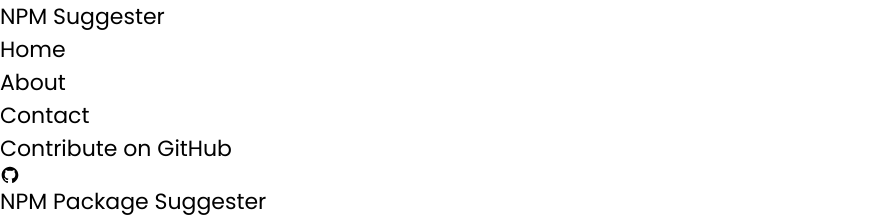
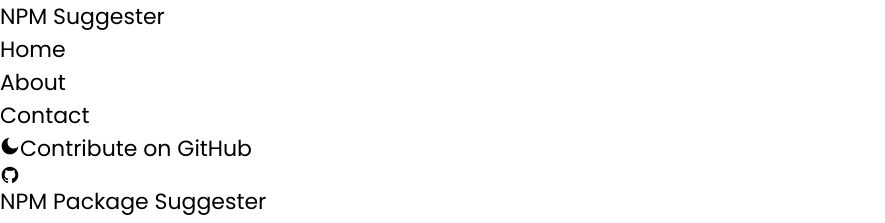
Before and after one commit to Muhammad-Owais-Warsi/NPM-Suggester, a React (Vite) app: page / in a window 1280 px wide. Shown: the top 223 px of the page, without its empty margins (0-885 px from the left). Built offline with nearby package versions, Linux system fonts and the light colour scheme; no server answers; what @nextui-org/react would draw is missing.

Commit message:
added dark mode toggle

```diff
--- a/src/components/About/About.tsx
+++ b/src/components/About/About.tsx
@@ -12,14 +12,14 @@
     }, []);
 
     return (
-        <div className="min-h-screen bg-gradient-to-r from-blue-400 to-violet-600 flex flex-col items-center justify-center text-white">
+        <div className="min-h-screen bg-gradient-to-r from-blue-400 to-violet-600 flex flex-col items-center justify-center text-white pb-11">
             <motion.div
                 initial={{ opacity: 0, y: -50 }}
                 animate={{ opacity: 1, y: 0 }}
                 transition={{ duration: 0.5 }}
                 className="text-center"
             >
-                <FaInfoCircle size={50} className="mb-4" />
+                <FaInfoCircle size={50} className="m-0" />
                 <h1 className="text-4xl font-bold mb-6">About Us</h1>
                 <p className="text-xl mb-8 max-w-prose">
                     We are dedicated to helping developers optimize their projects by providing quick recommendations for NPM packages. Our goal is to make your development process smoother and more efficient.
--- a/src/components/Nabvar.tsx
+++ b/src/components/Nabvar.tsx
@@ -1,17 +1,34 @@
-import React from "react";
+import React, { useState, useEffect } from "react";
 import { Link } from "react-router-dom";
 import { motion } from "framer-motion";
-import { RiGithubFill } from "react-icons/ri"; // Import GitHub icon from react-icons/ri
+import { RiGithubFill, RiMoonFill, RiSunFill } from "react-icons/ri"; // Import GitHub, Moon, and Sun icons from react-icons/ri
 
 const NavBar: React.FC = () => {
+    const [darkMode, setDarkMode] = useState(false);
+
+    useEffect(() => {
+        // Check local storage for dark mode preference
+        const savedDarkMode = localStorage.getItem("darkMode") === "true";
+        setDarkMode(savedDarkMode);
+        if (savedDarkMode) {
+            document.documentElement.classList.add("dark");
+        }
+    }, []);
+
+    const toggleDarkMode = () => {
+        setDarkMode(!darkMode);
+        localStorage.setItem("darkMode", (!darkMode).toString());
+        document.documentElement.classList.toggle("dark");
+    };
+
     return (
-        <nav className="bg-blue-600 p-4 shadow-md flex items-center justify-between">
+        <nav className="bg-blue-600 dark:bg-gray-900 p-4 shadow-md flex items-center justify-between">
             {/* Animated H1 Tag */}
             <motion.h1
                 initial={{ opacity: 0, y: -20 }}
                 animate={{ opacity: 1, y: 0 }}
                 transition={{ duration: 0.5 }}
-                className="text-white text-2xl font-bold"
+                className="text-white dark:text-gray-100 text-2xl font-bold"
             >
                 <motion.span whileHover={{ scale: 1.1 }} whileTap={{ scale: 0.9 }}>
                     NPM Suggester
@@ -31,7 +48,7 @@
                     >
                         <Link
                             to={text === "Home" ? "/" : `/${text.replace(" ", "").toLowerCase()}`}
-                            className="text-white font-semibold hover:text-gray-200 transition-colors duration-300"
+                            className="text-white dark:text-gray-200 font-semibold hover:text-gray-200 dark:hover:text-gray-400 transition-colors duration-300"
                         >
                             {text}
                         </Link>
@@ -39,18 +56,29 @@
                 ))}
             </ul>
 
-            {/* GitHub Link */}
-            <motion.a
+            {/* Dark Mode Toggle and GitHub Link */}
+            <div className="flex items-center space-x-4">
+                <motion.button
+                    onClick={toggleDarkMode}
+                    className="p-2 rounded-full bg-white dark:bg-gray-800 text-blue-600 dark:text-yellow-500 hover:bg-gray-200 dark:hover:bg-gray-700 transition duration-300"
+                    whileHover={{ scale: 1.1 }}
+                    whileTap={{ scale: 0.9 }}
+                >
+                    {darkMode ? <RiSunFill size={20} /> : <RiMoonFill size={20} />}
+                </motion.button>
+
+                <motion.a
                     href="https://github.com/Muhammad-Owais-Warsi/NPM-Suggester"
                     target="_blank"
                     rel="noopener noreferrer"
-                    className="inline-flex items-center px-6 py-3 bg-white text-blue-600 font-semibold rounded-md hover:bg-gray-200 transition duration-300"
+                    className="inline-flex items-center px-6 py-3 bg-white dark:bg-gray-800 text-blue-600 dark:text-gray-100 font-semibold rounded-md hover:bg-gray-200 dark:hover:bg-gray-700 transition duration-300"
                     whileHover={{ scale: 1.05 }}
                     whileTap={{ scale: 0.95 }}
                 >
                     Contribute on GitHub
                     <RiGithubFill className="ml-2" size={20} /> {/* GitHub icon */}
                 </motion.a>
+            </div>
         </nav>
     );
 };
```
